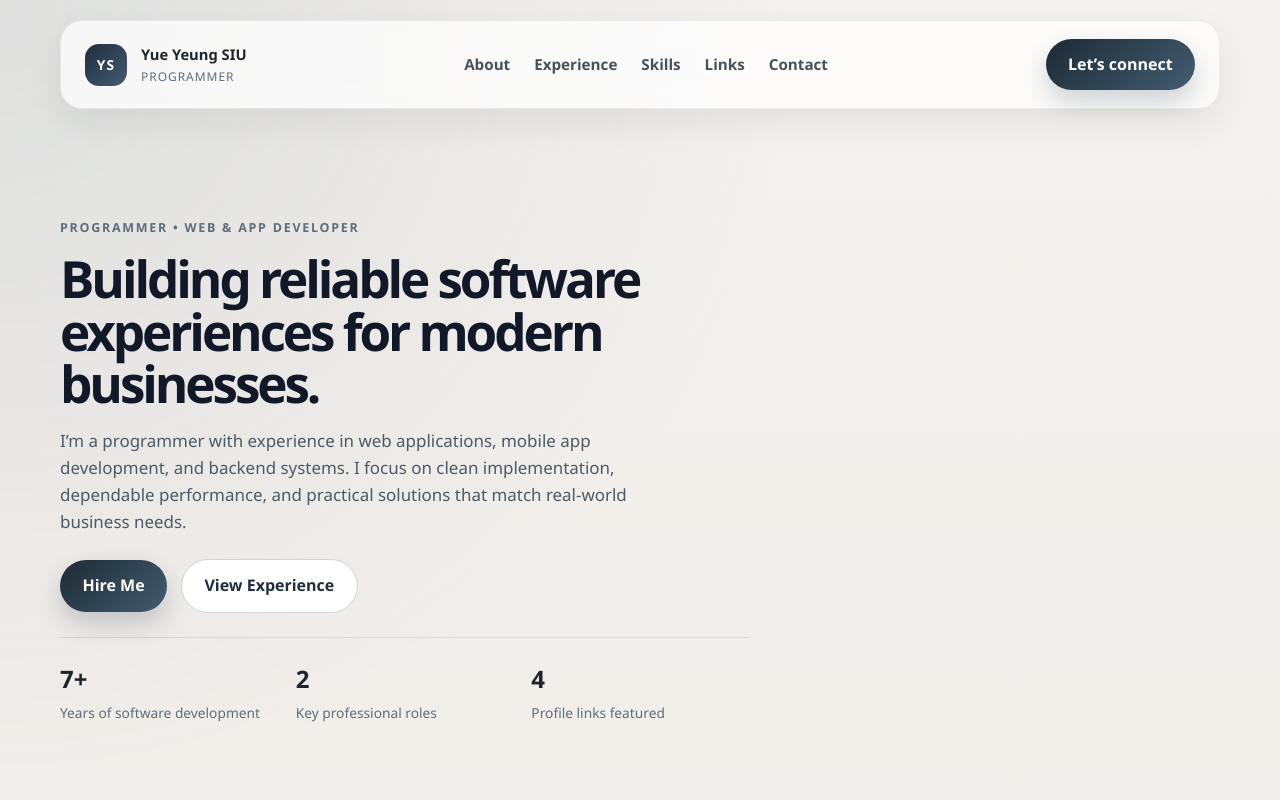
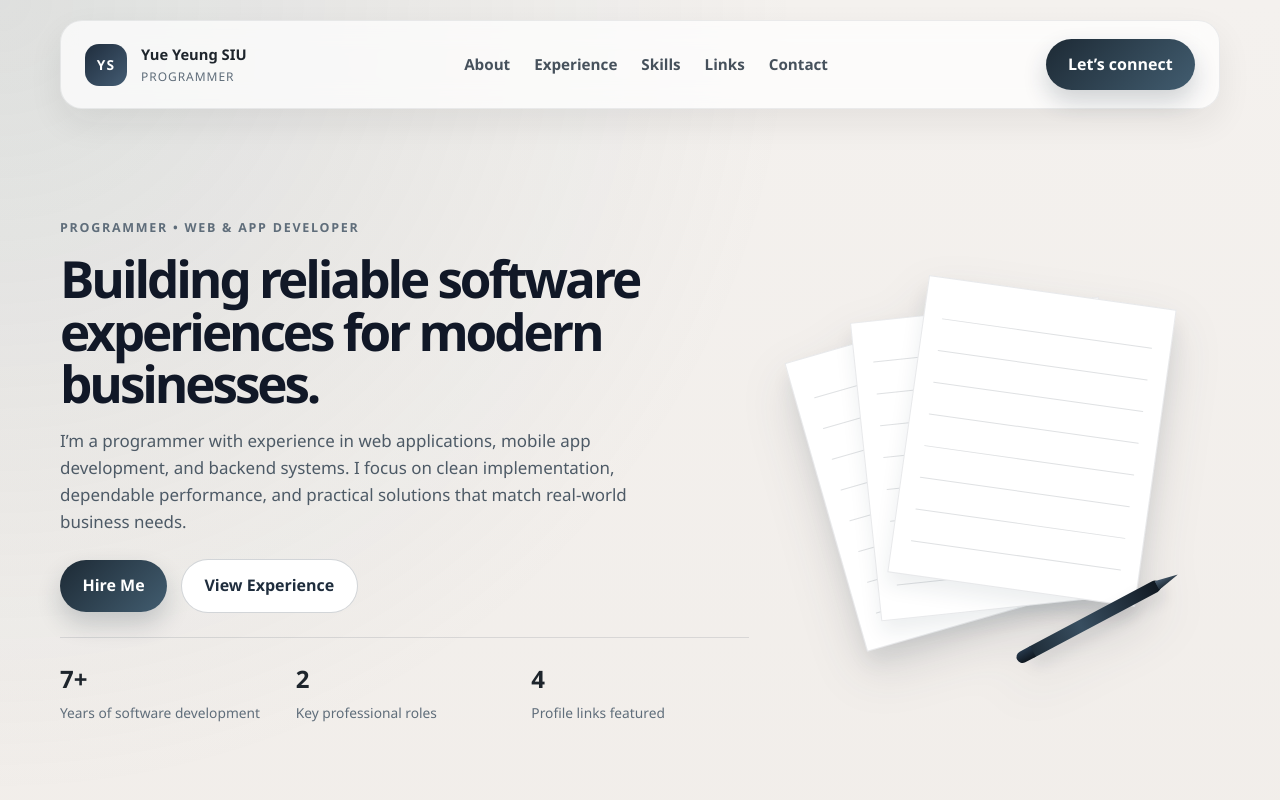
Before and after one commit to douglassiu/portfolio, a React (Vite) app in the folder client/: page / in a window 1280 px wide. Shown: the top 800 px of the page. Built offline with nearby package versions, Linux system fonts and the light colour scheme.

Commit message:
hero art

```diff
--- a/client/src/App.jsx
+++ b/client/src/App.jsx
@@ -105,6 +105,42 @@ function App() {
               </li>
             </ul>
           </div>
+
+          <div className="hero-art" aria-hidden="true">
+            <div className="paper-stack">
+              <div className="paper paper-back">
+                <span className="paper-line" />
+                <span className="paper-line" />
+                <span className="paper-line" />
+                <span className="paper-line" />
+                <span className="paper-line" />
+                <span className="paper-line" />
+                <span className="paper-line" />
+                <span className="paper-line" />
+              </div>
+              <div className="paper paper-mid">
+                <span className="paper-line" />
+                <span className="paper-line" />
+                <span className="paper-line" />
+                <span className="paper-line" />
+                <span className="paper-line" />
+                <span className="paper-line" />
+                <span className="paper-line" />
+                <span className="paper-line" />
+              </div>
+              <div className="paper paper-front">
+                <span className="paper-line" />
+                <span className="paper-line" />
+                <span className="paper-line" />
+                <span className="paper-line" />
+                <span className="paper-line" />
+                <span className="paper-line" />
+                <span className="paper-line" />
+                <span className="paper-line" />
+              </div>
+              <div className="ink-pen" />
+            </div>
+          </div>
         </section>
 
         <section id="about" className="section-shell about-section">
--- a/client/src/index.css
+++ b/client/src/index.css
@@ -183,6 +183,102 @@ a {
 
 .hero-copy {
   min-width: 0;
+}
+
+.hero-art {
+  position: relative;
+  min-height: 420px;
+  display: flex;
+  align-items: center;
+  justify-content: center;
+}
+
+.paper-stack {
+  position: relative;
+  width: min(100%, 380px);
+  height: 360px;
+  filter: drop-shadow(0 22px 24px rgba(31, 45, 61, 0.12));
+}
+
+.paper {
+  position: absolute;
+  inset: auto auto 0 0;
+  width: 250px;
+  height: 300px;
+  border: 1px solid rgba(31, 45, 61, 0.1);
+  background: rgba(255,255,255,1);
+  box-shadow: 0 12px 20px rgba(31, 45, 61, 0.08);
+}
+
+.paper-line {
+  position: absolute;
+  left: 18px;
+  right: 18px;
+  height: 1px;
+  background: rgba(31, 45, 61, 0.14);
+  border-radius: 999px;
+}
+
+.paper-line:nth-child(1) { top: 40px; }
+.paper-line:nth-child(2) { top: 72px; }
+.paper-line:nth-child(3) { top: 104px; }
+.paper-line:nth-child(4) { top: 136px; }
+.paper-line:nth-child(5) { top: 168px; }
+.paper-line:nth-child(6) { top: 200px; }
+.paper-line:nth-child(7) { top: 232px; }
+.paper-line:nth-child(8) { top: 264px; }
+
+.paper-back {
+  left: 12px;
+  top: 32px;
+  transform: rotate(-16deg);
+}
+
+.paper-mid {
+  left: 56px;
+  top: 18px;
+  transform: rotate(-6deg);
+}
+
+.paper-front {
+  left: 98px;
+  top: 0;
+  transform: rotate(8deg);
+}
+
+.ink-pen {
+  position: absolute;
+  right: 20px;
+  bottom: 26px;
+  width: 150px;
+  height: 12px;
+  border-radius: 999px;
+  background: linear-gradient(90deg, #1d2a35 0%, #384e60 40%, #0f1720 100%);
+  transform: rotate(-28deg);
+  box-shadow: 0 8px 16px rgba(17, 24, 39, 0.12);
+}
+
+.ink-pen::before {
+  content: '';
+  position: absolute;
+  left: -12px;
+  top: 0;
+  width: 18px;
+  height: 12px;
+  border-radius: 6px 0 0 6px;
+  background: linear-gradient(180deg, #26384b 0%, #101820 100%);
+}
+
+.ink-pen::after {
+  content: '';
+  position: absolute;
+  right: -20px;
+  top: 1px;
+  width: 24px;
+  height: 10px;
+  background: linear-gradient(180deg, #4a5d70 0%, #1d2a35 100%);
+  border-radius: 0 8px 8px 0;
+  clip-path: polygon(0 0, 100% 50%, 0 100%);
 }
 
 .eyebrow {
@@ -505,6 +601,10 @@ a {
   .contact-shell {
     justify-content: stretch;
   }
+
+  .hero-art {
+    min-height: 320px;
+  }
 }
 
 @media (max-width: 720px) {
```
